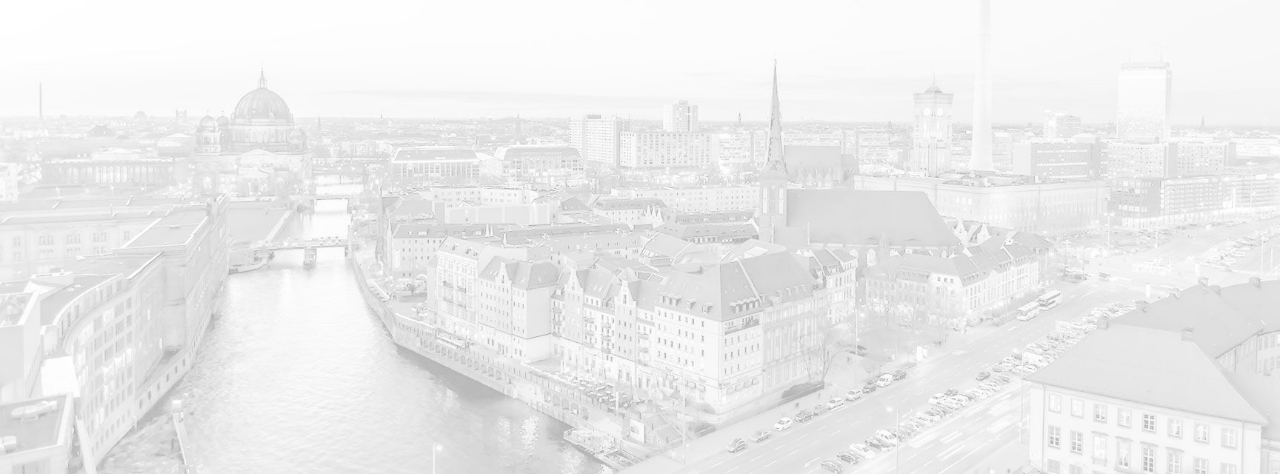
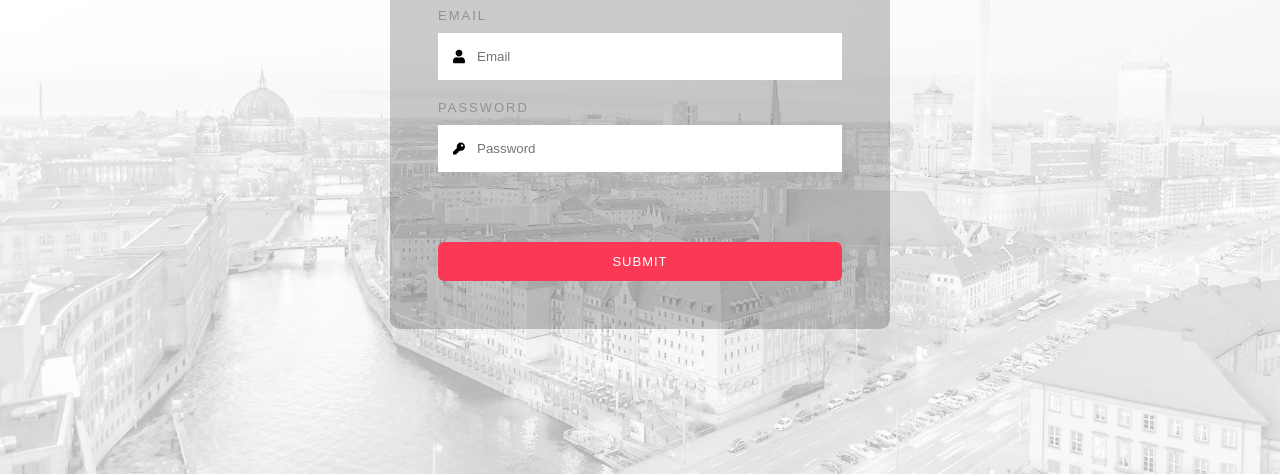
Before and after one commit to sanjeevanbiswas/RegistrationForm, a website: page index.html in a window 1280 px wide. Shown: the part 326-800 px from the top of the page. Drawn offline with Linux system fonts and the light colour scheme.

Commit message:
html layout

```diff
--- a/index.html
+++ b/index.html
@@ -4,8 +4,30 @@
         <title>Registration Form</title>
         <meta name="viewport" content="width=device-width, initial-scale=1.0">
         <link href="./static/style.css" rel="stylesheet" type="text/css">
+        <script type="text/javascript" src="https://cdnjs.cloudflare.com/ajax/libs/zxcvbn/4.4.2/zxcvbn.js"></script>
     </head>
+
     <body>
+        <header></header>
+        <div class="content">
+            <div class='logo'><img alt='logo' src="./static/logo-1.png"></div>
+            <div class="inputSection">
+                <label>Email</label>
+                <div class="group">
+                    <img class="icon" src="./static/user-solid.svg" />
+                    <input id="email" type="text" class="form-control" placeholder="Email" required="required">
+                </div>
+            </div>
+            <div class="inputSection" style="height: 122px">
+                <label>Password</label>
+                <div class="group">
+                    <img class="icon" src="./static/key-solid.svg" />
+                    <input id="password" type="text" class="form-control" placeholder="Password" required="required">
+                </div>
+            </div>
+
+            <button type="submit" onclick="RegistrationForm.submit()">Submit</button>
+        </div>
         <script type="text/javascript" src="./static/main.js"></script>
     </body>
 </html>
--- a/static/style.css
+++ b/static/style.css
@@ -6,3 +6,84 @@ body {
     background-size: cover;
     font-family: 'Raleway', sans-serif;
 }
+header {
+    padding: 50px 0;
+}
+
+.logo {
+    text-align: center;
+}
+.logo>img { max-width: 200px; }
+
+.content {
+    background: rgba(0, 0, 0, 0.2);
+    max-width: 500px;
+    margin: 0 auto;
+    padding: 3em;
+    border-radius: 10px;
+    box-sizing: border-box;
+}
+
+.group {
+    display: flex;
+    padding: 15px 5px;
+    background-color: #ffffff;
+}
+
+.group .icon {
+    color: #fc3955;
+    font-size: 20px;
+    padding: 0 10px;
+    width: 12px;
+}
+
+.inputSection {
+    margin: 20px 0;
+}
+
+.inputSection label {
+    display: block;
+    text-transform: uppercase;
+    font-size: 13px;
+    color: #929292;
+    letter-spacing: 2px;
+    margin-bottom: 10px;
+}
+
+input[type="text"],
+input[type="password"] {
+    width: 100%;
+    border: none;
+    box-sizing: border-box;
+    background: transparent;
+    color: #000;
+}
+
+input[type="text"]:focus,
+input[type="password"]:focus {
+    outline: none;
+}
+
+button {
+    background: #fc3955;
+    color: #ffffff;
+    font-size: 13px;
+    text-transform: uppercase;
+    letter-spacing: 1px;
+    border: none;
+    padding: 12px 60px;
+    cursor: pointer;
+    width: 100%;
+    border-radius: 6px;
+    outline: none;
+}
+
+button:hover {
+    background-color: #00BCD4;
+    transition-duration: 5s;
+}
+
+.info-text {
+    color: #6f6f6f;
+    font-size: 13px;
+}
```
Also changed, not shown: static/key-solid.svg (added), static/logo-1.png (added), static/logo.png (added), static/user-solid.svg (added).
